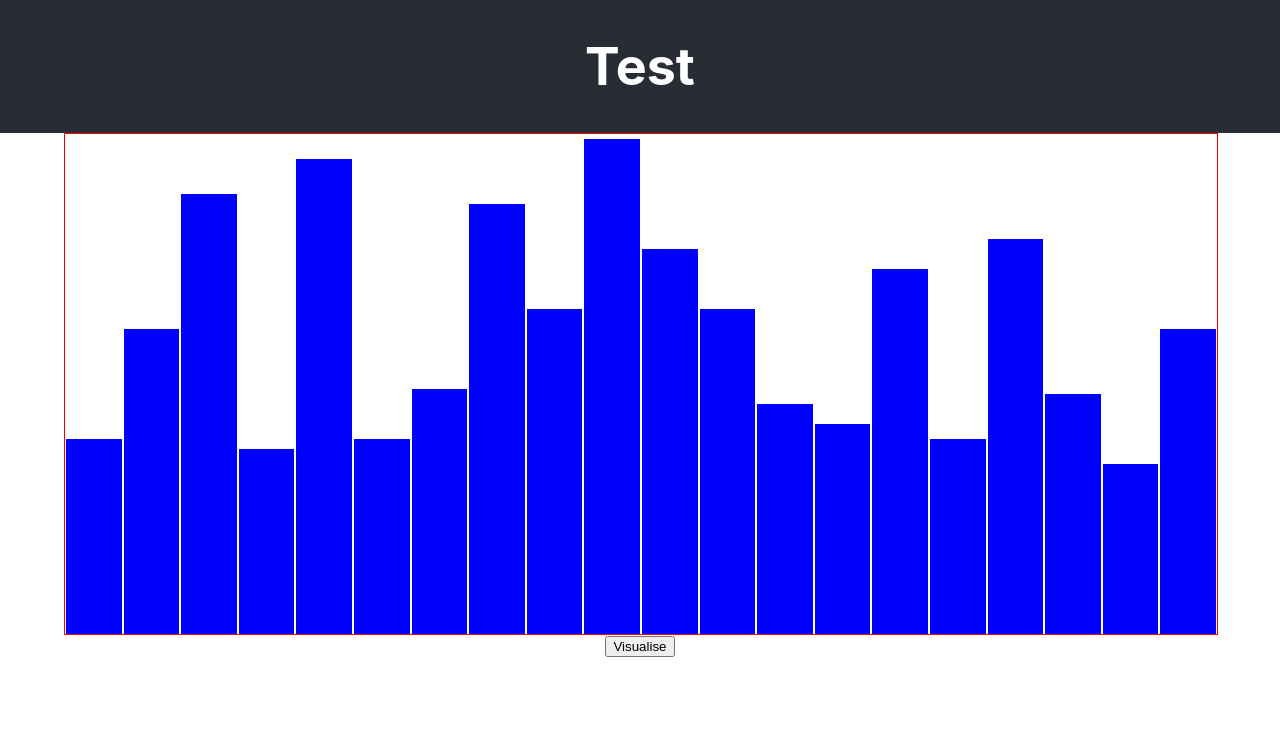
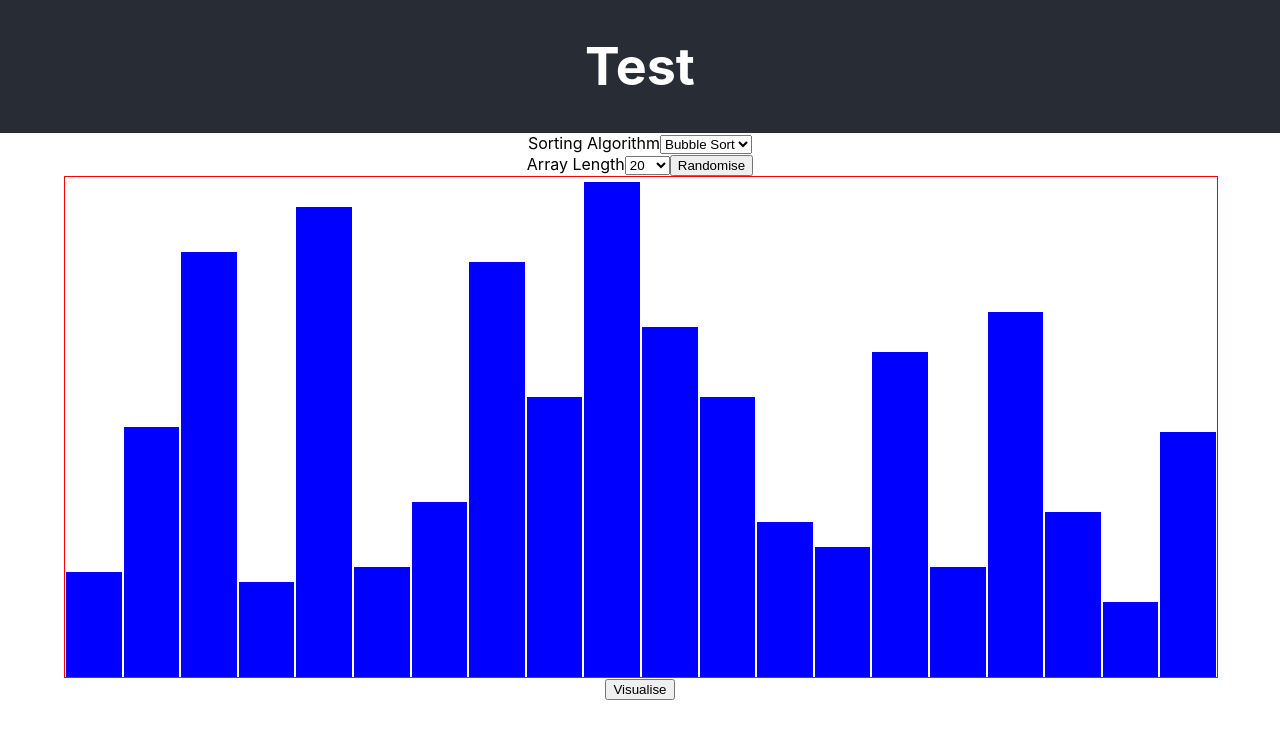
Before and after one commit to jnelssonsmith/sorting-algorithm-visualiser, a React (Create React App) app: page / in a window 1280 px wide. Shown: the top 738 px of the page. Built offline with nearby package versions, Linux system fonts and the light colour scheme.

Commit message:
Add ability to randomise array and change size

```diff
--- a/src/App.js
+++ b/src/App.js
@@ -1,28 +1,68 @@
 import React from 'react';
-import logo from './logo.svg';
 import './App.css';
 
 import SortVisualiser from './components/SortVisualiser';
+import ControlPanel from './components/ConrolPanel';
+
+const getRandomArr = (length) => {
+  return Array.apply(null, Array(length)).map(function() { return Math.floor(Math.random() * 90) + 10; })
+}
+
+const INITIAL_ALGORITHM = "BUBBLE";
+const INITIAL_SIZE = 20;
+
+// 10, 20, 50, 100, 200
+class App extends React.Component {
+
+  constructor(props) {
+    super(props);
+
+    this.state = {
+      items: getRandomArr(INITIAL_SIZE),
+      size: INITIAL_SIZE,
+      algorithm: INITIAL_ALGORITHM,
+    }
+  }
 
 
-const getRandomArr = (length) => {
-  return Array.apply(null, Array(length)).map(function() { return Math.floor(Math.random() * 70) + 30; })
+  handleSizeChange = (e) => {
+    const newSize = Number.parseInt(e.target.value, 10);
+    this.setState({
+      size: newSize,
+      items: getRandomArr(newSize)
+    })
   }
 
-function App() {
-  const items = getRandomArr(20);
+  handleAlgorithmChange = (algorithm) => {
 
+  }
 
+  handleRandomise = () => {
+    this.setState(prevState => ({
+      items: getRandomArr(prevState.size)
+    }))
+  }
+
+  render() {
+    const { items } = this.state;
+    console.log(items.length)
     return (
       <div className="App">
         <header className="App-header">
           <h1>Test</h1>
         </header>
         <main>
+          <ControlPanel
+            onSizeChange={this.handleSizeChange}
+            onAlgorithmChange={this.handleAlgorithmChange}
+            onRandomise={this.handleRandomise}
+          />
           <SortVisualiser items={items}></SortVisualiser>
         </main>
       </div>
     );
   }
 
+}
+
 export default App;
--- /dev/null
+++ b/src/components/ConrolPanel.js
@@ -0,0 +1,32 @@
+import React from 'react';
+
+const ControlPanel = ({
+  onSizeChange,
+  onAlgorithmChange,
+  onRandomise,
+}) => {
+  return (
+    <section>
+      <label>
+        Sorting Algorithm
+      <select onChange={onAlgorithmChange}>
+        <option selected value="BUBBLE">Bubble Sort</option>
+      </select>
+      </label>
+      <br />
+      <label>
+        Array Length
+      <select onChange={onSizeChange}>
+        <option value="10">10</option>
+        <option selected value="20">20</option>
+        <option value="50">50</option>
+        <option value="100">100</option>
+        <option value="200">200</option>
+      </select>
+      </label>
+      <button onClick={onRandomise}>Randomise</button>
+    </section>
+  )
+}
+
+export default ControlPanel;
--- a/src/components/SortVisualiser.js
+++ b/src/components/SortVisualiser.js
@@ -19,6 +19,20 @@ const renderGraphBar = (item, index, frameConfig) => {
 const SPEED = 50;
 
 
+const arrDifferent = (arr1, arr2) => {
+  if (arr1.length !== arr2.length) {
+    return true;
+  }
+
+  for (let i=0; i < arr1.length; i++) {
+    if (arr1[i] !== arr2[i]) {
+      return true
+    }
+  }
+
+  return false;
+}
+
 
 class SortVisualiser extends React.Component {
   constructor(props) {
@@ -32,6 +46,20 @@ class SortVisualiser extends React.Component {
         ordered: [],
       }
     }
+  }
+
+
+  componentDidUpdate(prevProps) {
+      if (arrDifferent(prevProps.items, this.props.items)) {
+        this.setState({
+          currentFrame: {
+            positioning: this.props.items,
+            comparison: [],
+            swappers: [],
+            ordered: [],
+          }
+        })
+      }
   }
 
 
```
Lines whose indentation alone changed are shown as unchanged.
